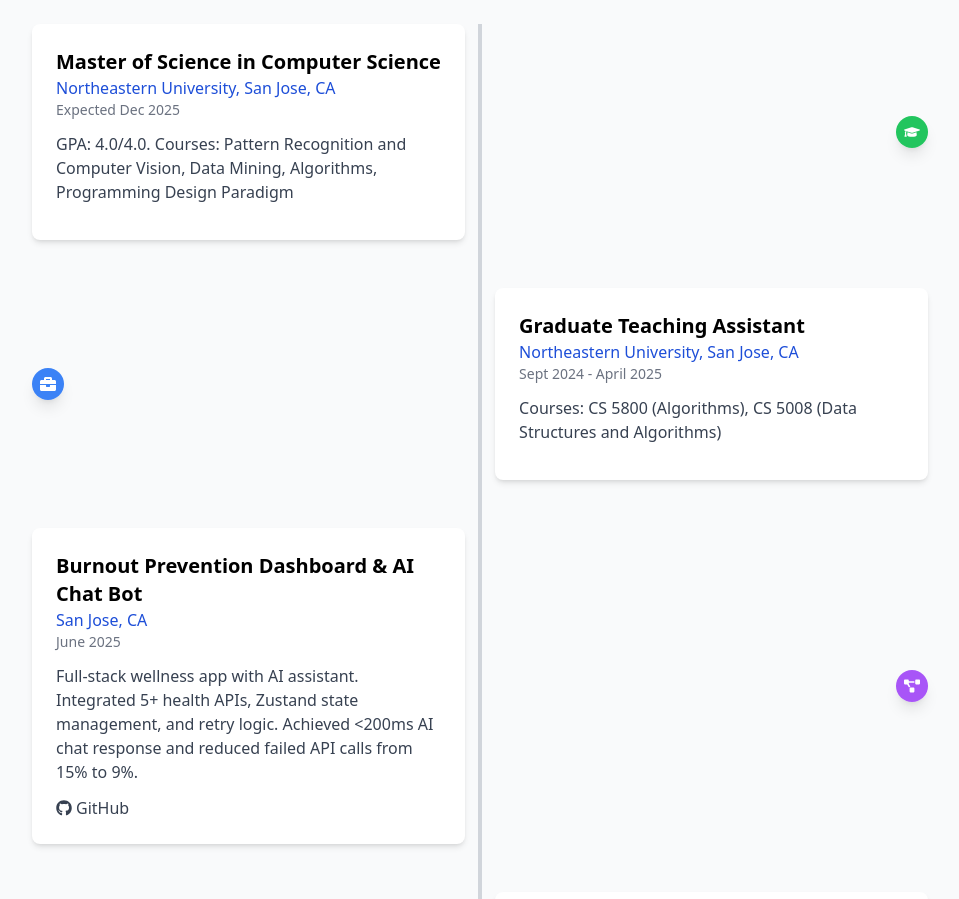
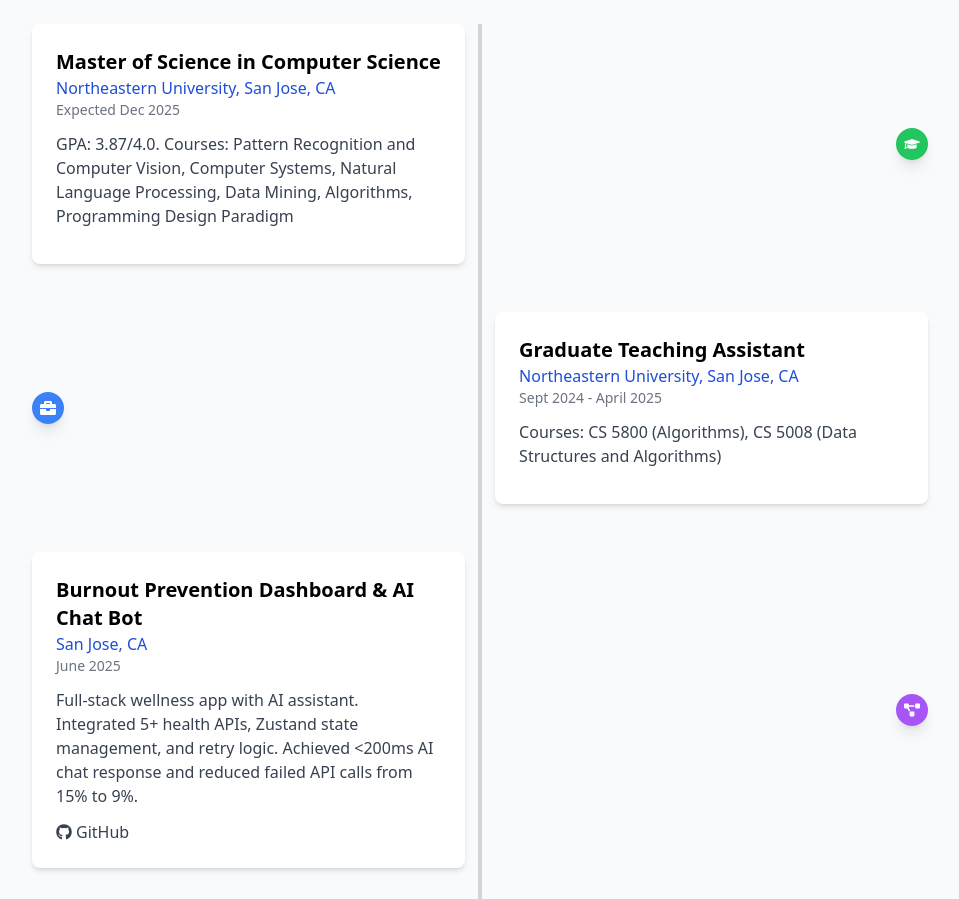
Before and after one commit to Mandar77/my-portfolio, a React (Create React App) app: page / in a window 1280 px wide. Shown: the part 780-1679 px from the top of the page, without its empty margins (160-1119 px from the left). Built offline with nearby package versions, Linux system fonts and the light colour scheme.

Commit message:
timeline data updates

```diff
--- a/src/data/timeline.js
+++ b/src/data/timeline.js
@@ -26,7 +26,7 @@
     date: "Expected Dec 2025",
     title: "Master of Science in Computer Science",
     subtitle: "Northeastern University, San Jose, CA",
-    description: "GPA: 4.0/4.0. Courses: Pattern Recognition and Computer Vision, Data Mining, Algorithms, Programming Design Paradigm",
+    description: "GPA: 3.87/4.0. Courses: Pattern Recognition and Computer Vision, Computer Systems, Natural Language Processing, Data Mining, Algorithms, Programming Design Paradigm",
     type: "education",
   },
   {
```
